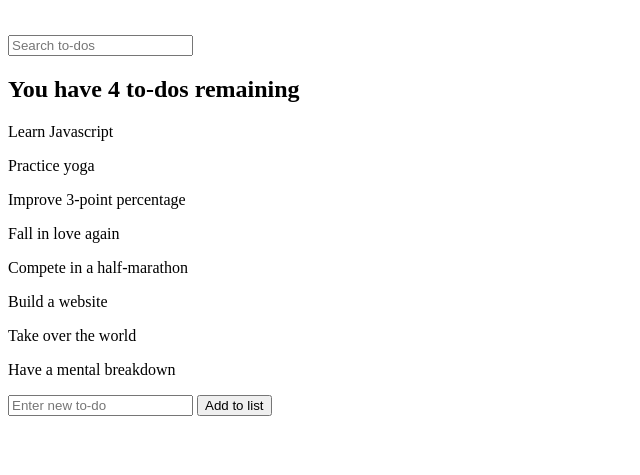
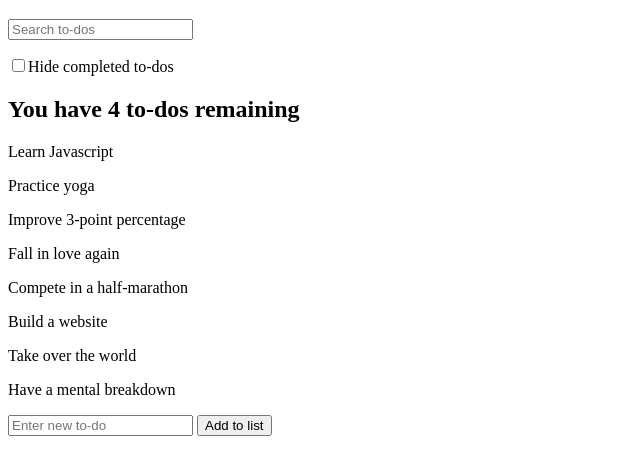
Before and after one commit to jordan-ashbacher/js-bootcamp, a plain HTML site: page todo-app/index.html in a window 1280 px wide. Shown: the part 61-536 px from the top of the page, without its empty margins (0-640 px from the left). Drawn offline with Linux system fonts and the light colour scheme.

Commit message:
adds function to hide completed tasks from to do list

```diff
--- a/todo-app/app.js
+++ b/todo-app/app.js
@@ -34,12 +34,17 @@ const todos = [
 ];
 
 const filters = {
-	searchText: ''
+	searchText: '',
+	hideCompleted: false
 };
 
 const renderTodos = function(todos, filters) {
-	const filteredTodos = todos.filter(function(task) {
-		return task.text.toLowerCase().includes(filters.searchText.toLowerCase());
+	const filteredTodos = todos.filter(function(todo) {
+		if (filters.hideCompleted == true) {
+			return todo.text.toLowerCase().includes(filters.searchText.toLowerCase()) && !todo.completed;
+		} else {
+			return todo.text.toLowerCase().includes(filters.searchText.toLowerCase());
+		}
 	});
 
 	const incompleteTodos = filteredTodos.filter(function(todo) {
@@ -75,3 +80,8 @@ document.querySelector('#create-todo').addEventListener('submit', function(e) {
 	renderTodos(todos, filters);
 	e.target.elements.todoText.value = '';
 });
+
+document.querySelector('#hide-completed').addEventListener('change', function(e) {
+	filters.hideCompleted = e.target.checked;
+	renderTodos(todos, filters);
+});
--- a/todo-app/index.html
+++ b/todo-app/index.html
@@ -7,7 +7,11 @@
 </head>
 <body>
     <h1>To Do</h1>
-    <input type="text" id="search-todos" placeholder="Search to-dos" style="margin-top: 1rem;;">
+    <input type="text" id="search-todos" placeholder="Search to-dos" style="margin-bottom: 1rem;">
+    <br>
+    <label for="hide-completed">
+        <input type="checkbox" id="hide-completed" name="hide-completed">Hide completed to-dos
+    </label>
     <div id="todos"></div>
     <form id="create-todo">
         <input type="text" name="todoText" placeholder="Enter new to-do">
```
